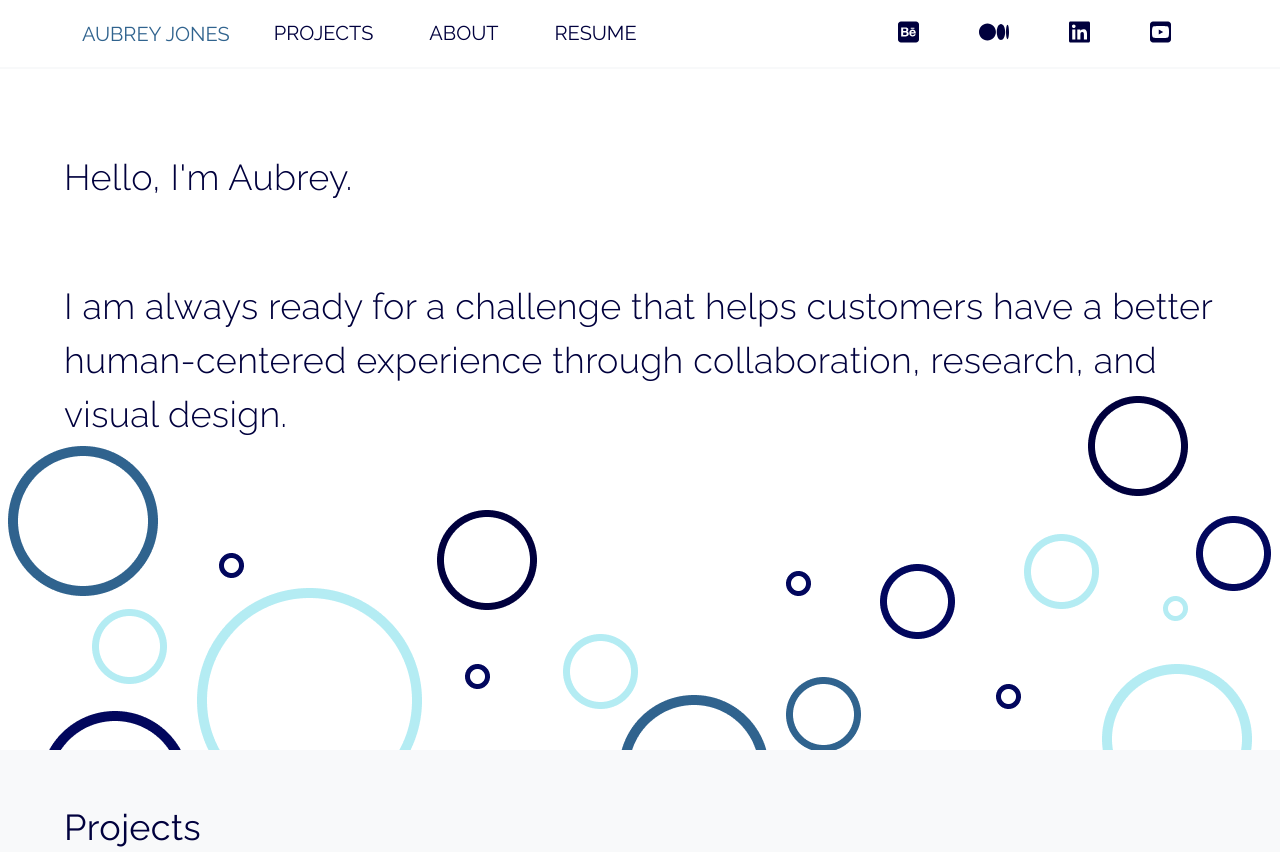
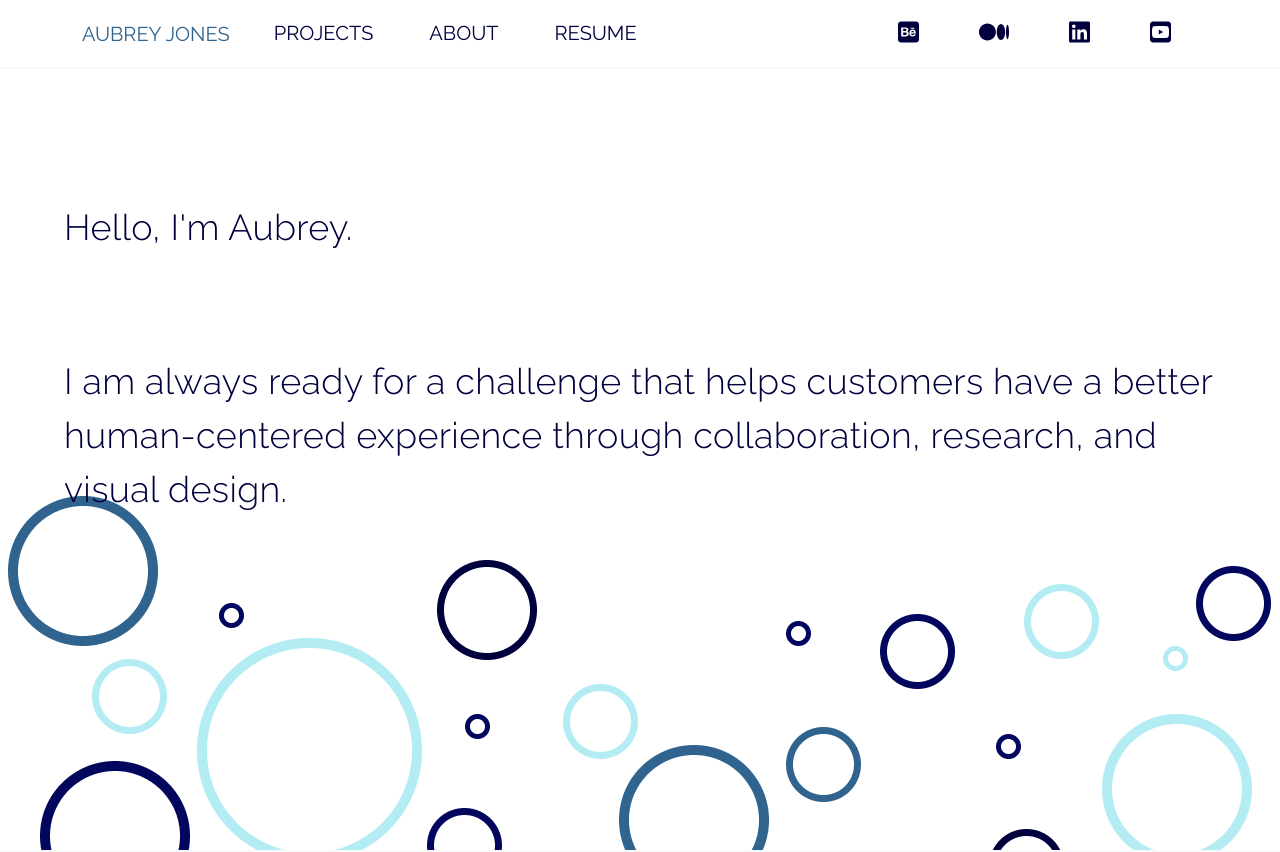
Before and after one commit to aubreyjonescreatives/ux-ui-portfolio, a React (Create React App) app: page / in a window 1280 px wide. Shown: the top 852 px of the page. Built offline with nearby package versions, Linux system fonts and the light colour scheme.

Commit message:
removed circle

```diff
--- a/src/Pages/Landing.js
+++ b/src/Pages/Landing.js
@@ -20,8 +20,8 @@ import '../../src/Portfolio.css';
 
 
 const introStyles = {
-  height: '600px',
-  maxHeight: '600px',
+  height: '650px',
+  maxHeight: '650px',
  // paddingTop: '100px',
  // paddingBottom: '150px',
   backgroundColor: '#fff',
@@ -31,14 +31,14 @@ const introStyles = {
 }
 
 const introContainer = {
-  margin: '150px auto 0px auto',
+  margin: '200px auto 0px auto',
   clear: 'both'
 }
 
 const introText = {
   textAlign: 'left',
   fontWeight: '300',
-  margin: '75px auto',
+  margin: '100px auto',
   fontSize: '36px',
   fontFamily: 'Raleway, sans-serif',
   color: '#00003D',
```
Also changed, not shown: src/Images/landing/heroimage.png.
